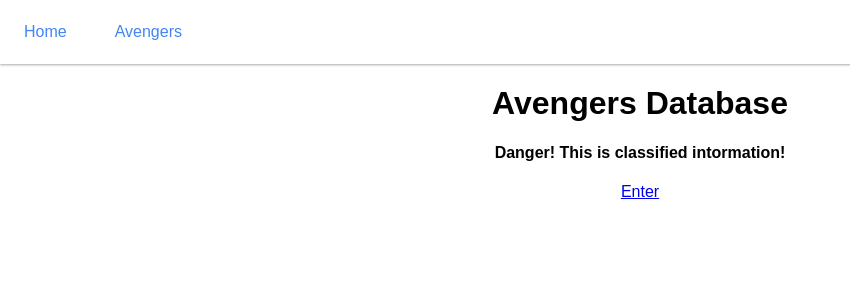
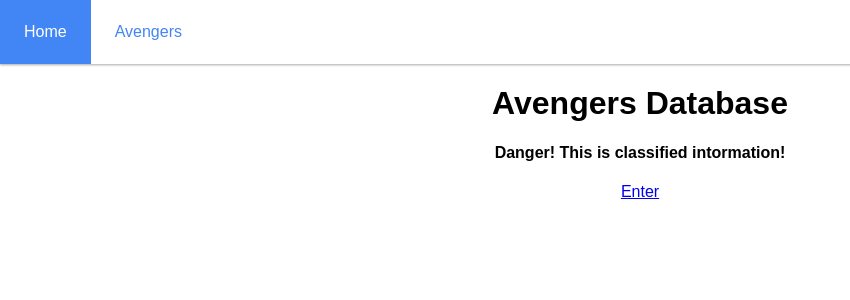
Before and after one commit to MosesSupposes/avengers, a React (Create React App) app: page / in a window 1280 px wide. Shown: the top 300 px of the page, without its empty margins (0-850 px from the left). Built offline with nearby package versions, Linux system fonts and the light colour scheme.

Commit message:
refactor from Links to NavLinks for better nav styling

```diff
--- a/src/App.js
+++ b/src/App.js
@@ -1,5 +1,5 @@
 import React, { Component } from 'react'
-import { Route, Link } from 'react-router-dom'
+import { Route, NavLink } from 'react-router-dom'
 
 import Home from './components/Home'
 import AvengersList from './components/AvengersList'
@@ -22,10 +22,10 @@
       <div className="App">
         <ul className="navbar">
           <li>
-            <Link to="/">Home</Link>
+            <NavLink exact to="/" activeClassName="activeNavButton">Home</NavLink>
           </li>
           <li>
-            <Link to="/avengers">Avengers</Link>
+            <NavLink to="/avengers" activeClassName="activeNavButton">Avengers</NavLink>
           </li>
         </ul>
         <Route exact path="/" component={Home} />
```
